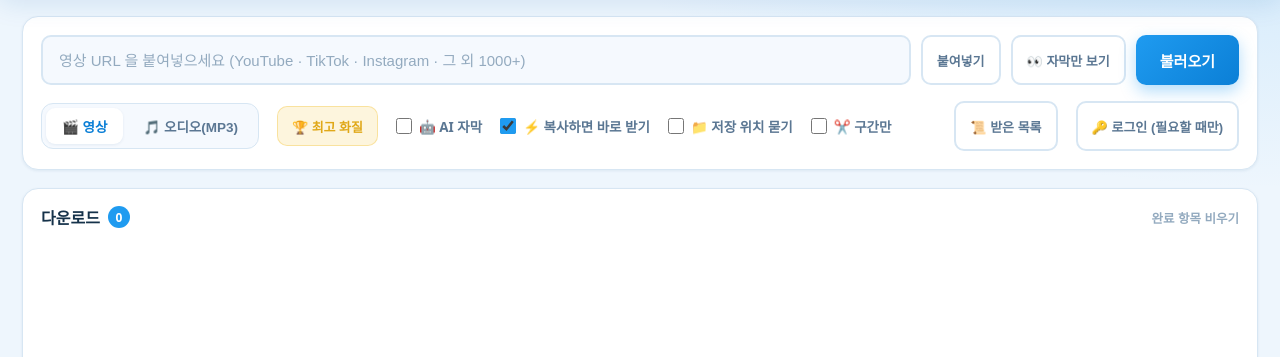
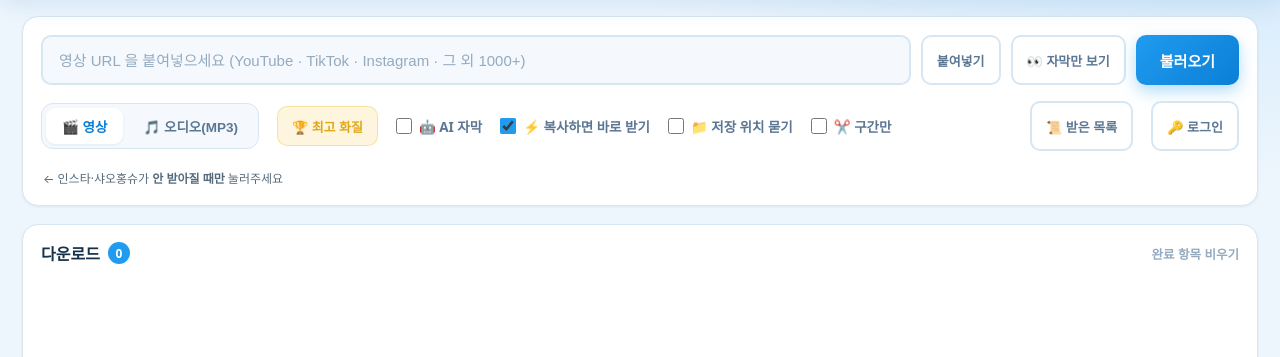
Before and after one commit to theblackart001-bit/piggy-downloader, a browser extension: page src/renderer/index.html in a window 1280 px wide. Shown: the part 90-447 px from the top of the page. Drawn offline with Linux system fonts and the light colour scheme.

Commit message:
ui: 로그인 버튼 옆에 '언제 쓰는지' 안내 상시 표시
- 툴팁은 마우스를 올려야 보여서 사실상 안 읽힌다 -> 버튼 옆 인라인 문구로 노출
  '← 인스타·샤오홍슈가 안 받아질 때만 눌러주세요'
- showCookieState 가 버튼 textContent 를 덮어써서 HTML 에 적어둔 부가설명이
  사라지던 문제 수정. 연결 후에는 안내문이 상태 문구로 바뀐다.

```diff
--- a/package.json
+++ b/package.json
@@ -1,7 +1,7 @@
 {
   "name": "piggy-downloader",
   "productName": "Piggy Downloader",
-  "version": "1.5.0",
+  "version": "1.5.1",
   "description": "1000+ 사이트 영상·오디오 다운로더 (yt-dlp + ffmpeg 내장)",
   "author": "AI부업플랜 <callos9987@gmail.com>",
   "license": "MIT",
--- a/src/renderer/index.html
+++ b/src/renderer/index.html
@@ -67,7 +67,8 @@
 
         <span class="spacer" style="flex:1"></span>
         <button id="historyBtn" class="mini-btn" title="지금까지 받은 목록">📜 받은 목록</button>
-        <button id="cookieBtn" class="mini-btn" title="평소엔 필요 없습니다. 인스타·샤오홍슈에서 '로그인이 필요하다'며 안 받아질 때만 쓰세요">🔑 로그인 (필요할 때만)</button>
+        <button id="cookieBtn" class="mini-btn" title="평소엔 필요 없습니다. 인스타·샤오홍슈에서 '로그인이 필요하다'며 안 받아질 때만 쓰세요">🔑 로그인</button>
+        <span class="hint-inline">← 인스타·샤오홍슈가 <b>안 받아질 때만</b> 눌러주세요</span>
       </div>
     </section>
 
--- a/src/renderer/renderer.js
+++ b/src/renderer/renderer.js
@@ -115,7 +115,14 @@ function bindExtras() {
       c.mode === 'file' ? '현재: 쿠키 파일 연결됨 ✅'
       : c.mode === 'browser' ? `현재: ${c.browser} 브라우저에서 가져오기 ✅`
       : '현재: 연결 안 됨';
-    if (els.cookieBtn) els.cookieBtn.textContent = c.mode && c.mode !== 'none' ? '🔑 로그인됨' : '🔑 로그인';
+    // 버튼 라벨은 연결 여부만 바꾼다. 옆의 안내문(.hint-inline)은 건드리지 않는다.
+    const connected = c.mode && c.mode !== 'none';
+    if (els.cookieBtn) els.cookieBtn.textContent = connected ? '🔑 연결됨' : '🔑 로그인';
+    // 연결한 뒤에는 '안 받아질 때만' 안내가 더 이상 필요 없다 → 상태 문구로 바꾼다.
+    const hint = document.querySelector('.hint-inline');
+    if (hint) hint.innerHTML = connected
+      ? '← 로그인 연결됨 · 이제 <b>비공개 게시물</b>도 받아집니다'
+      : '← 인스타·샤오홍슈가 <b>안 받아질 때만</b> 눌러주세요';
   };
   els.cookieBtn?.addEventListener('click', () => { showCookieState(); els.cookieModal.classList.remove('hidden'); });
   els.cookieCloseBtn?.addEventListener('click', () => els.cookieModal.classList.add('hidden'));
--- a/src/renderer/styles.css
+++ b/src/renderer/styles.css
@@ -330,3 +330,13 @@ body[data-theme='dark'] .seg-item.active { background: var(--blue); color: #fff;
 .pg-list .t { flex: 1; min-width: 0; overflow: hidden; text-overflow: ellipsis; white-space: nowrap; }
 .pg-list .m { opacity: .6; font-size: 11.5px; white-space: nowrap; }
 .pg-list .gone { opacity: .45; text-decoration: line-through; }
+
+/* 버튼 옆 인라인 안내 — 툴팁은 마우스를 올려야 보여서, 항상 보이게 둔다 */
+.hint-inline {
+  font-size: 12px;
+  opacity: .72;
+  white-space: nowrap;
+  align-self: center;
+  margin-left: 2px;
+}
+.hint-inline b { opacity: 1; font-weight: 600; }
```
